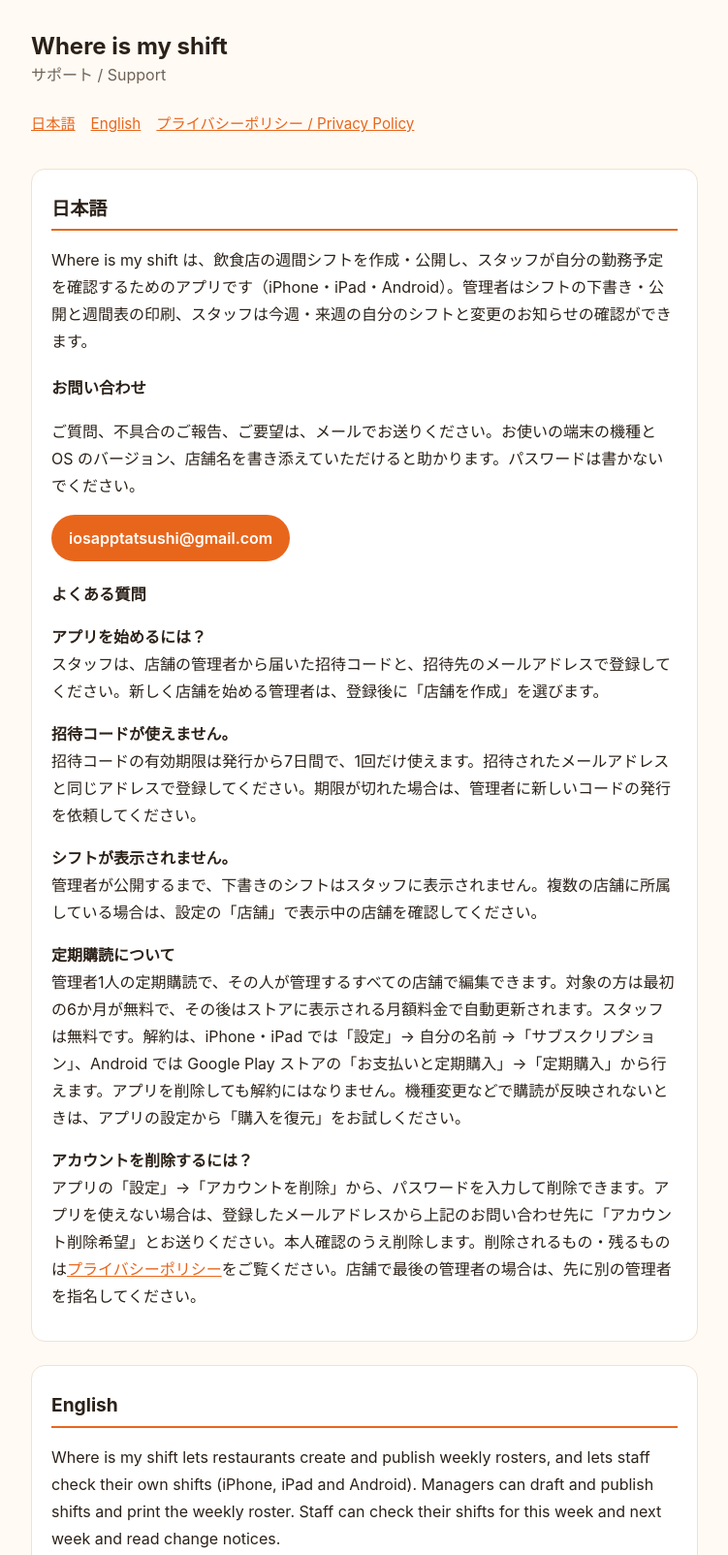
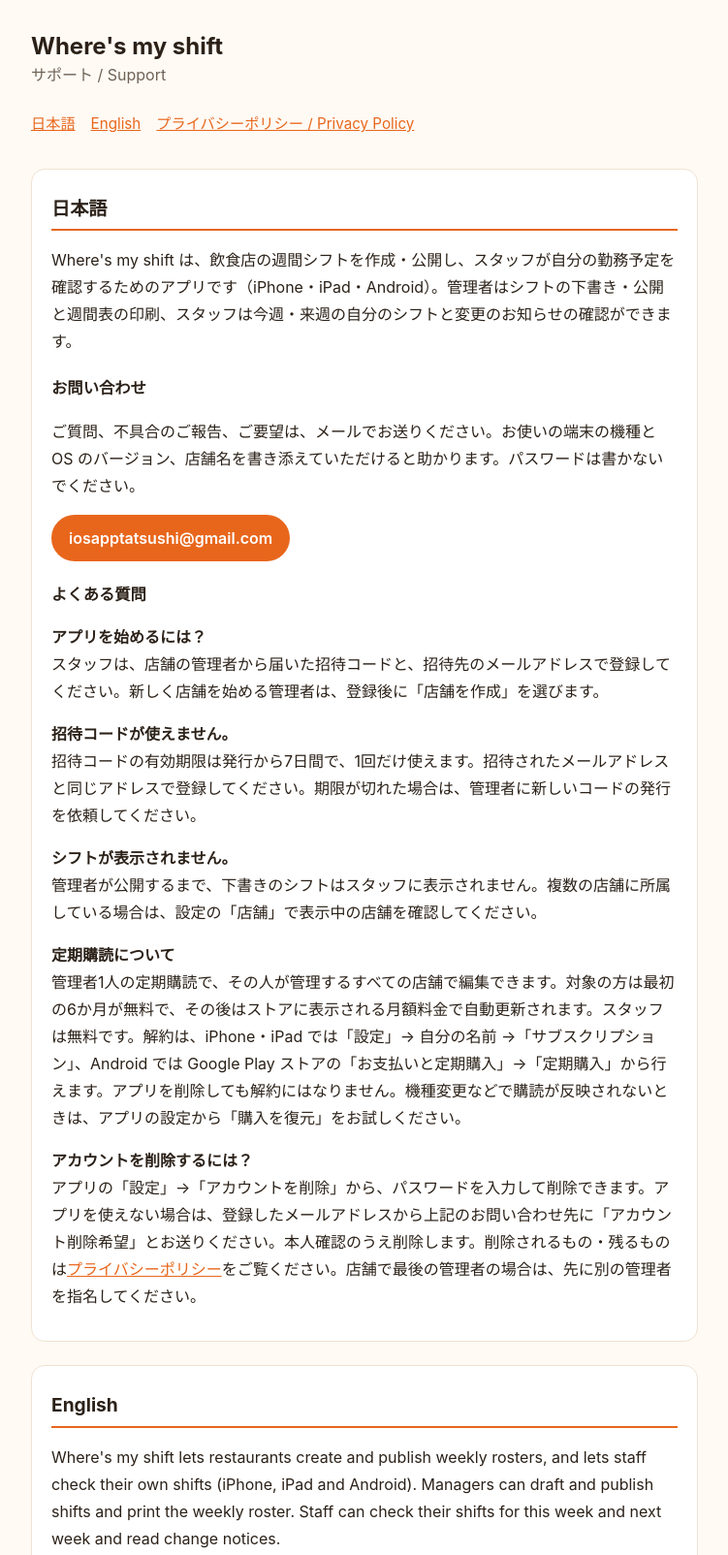
Before and after one commit to Tatsushi392/Tatsushi392.github.io, a plain HTML site: page whereismyshift/index.html in a window 1280 px wide. Shown: the top 1604 px of the page at 97% size, without its empty margins (264-1015 px from the left). Drawn offline with Linux system fonts and the light colour scheme.

Commit message:
Where's my shift のサポート・プライバシーページでアプリ名を変更
Co-Authored-By: Claude Opus 5.5 <noreply@anthropic.com>

```diff
--- a/whereismyshift/index.html
+++ b/whereismyshift/index.html
@@ -3,14 +3,14 @@
 <head>
 <meta charset="utf-8">
 <meta name="viewport" content="width=device-width, initial-scale=1">
-<title>Where is my shift サポート / Support</title>
+<title>Where's my shift サポート / Support</title>
 <link rel="stylesheet" href="../style.css">
 </head>
 <body>
 <main>
   <header>
     <div>
-      <h1>Where is my shift</h1>
+      <h1>Where's my shift</h1>
       <p>サポート / Support</p>
     </div>
   </header>
@@ -22,7 +22,7 @@
 
   <section id="ja">
     <h2>日本語</h2>
-    <p>Where is my shift は、飲食店の週間シフトを作成・公開し、スタッフが自分の勤務予定を確認するためのアプリです（iPhone・iPad・Android）。管理者はシフトの下書き・公開と週間表の印刷、スタッフは今週・来週の自分のシフトと変更のお知らせの確認ができます。</p>
+    <p>Where's my shift は、飲食店の週間シフトを作成・公開し、スタッフが自分の勤務予定を確認するためのアプリです（iPhone・iPad・Android）。管理者はシフトの下書き・公開と週間表の印刷、スタッフは今週・来週の自分のシフトと変更のお知らせの確認ができます。</p>
 
     <h3>お問い合わせ</h3>
     <p>ご質問、不具合のご報告、ご要望は、メールでお送りください。お使いの端末の機種と OS のバージョン、店舗名を書き添えていただけると助かります。パスワードは書かないでください。</p>
@@ -43,7 +43,7 @@
 
   <section id="en">
     <h2>English</h2>
-    <p>Where is my shift lets restaurants create and publish weekly rosters, and lets staff check their own shifts (iPhone, iPad and Android). Managers can draft and publish shifts and print the weekly roster. Staff can check their shifts for this week and next week and read change notices.</p>
+    <p>Where's my shift lets restaurants create and publish weekly rosters, and lets staff check their own shifts (iPhone, iPad and Android). Managers can draft and publish shifts and print the weekly roster. Staff can check their shifts for this week and next week and read change notices.</p>
 
     <h3>Contact</h3>
     <p>For questions, bug reports or requests, please email us. It helps if you include your device model, OS version and store name. Please do not include your password.</p>
```
Also changed, not shown: whereismyshift/privacy.html (+4 -4 lines).
